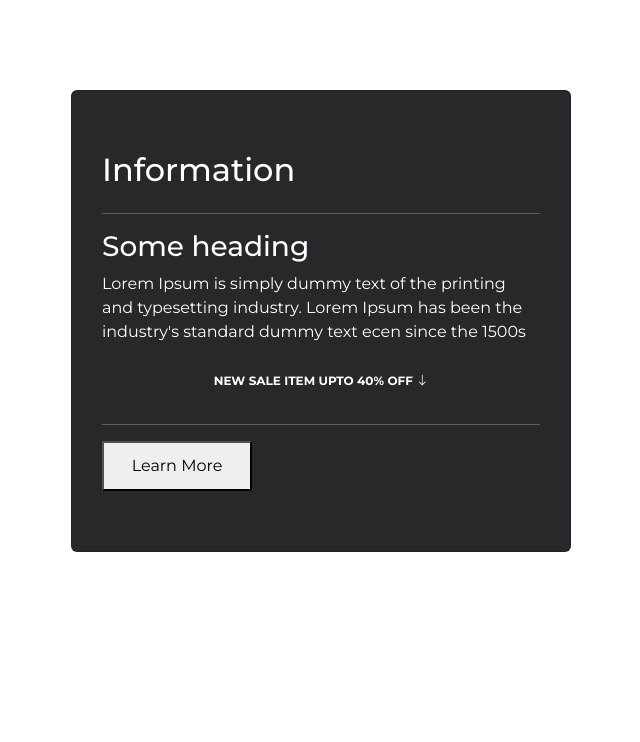
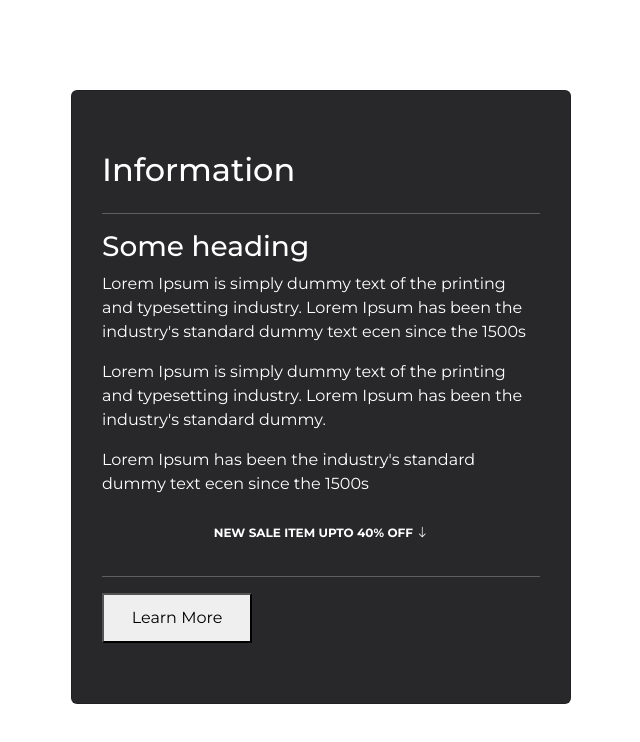
Before and after one commit to VIS-WAS/ekart, an Angular app: page / in a window 1280 px wide. Shown: the top 742 px of the page, without its empty margins (441-1081 px from the left). Built offline with nearby package versions, Linux system fonts and the light colour scheme.

Commit message:
@ContentChildren and @Contentchild on component example

```diff
--- a/src/app/z-teach/child/child.component.html
+++ b/src/app/z-teach/child/child.component.html
@@ -1,4 +1,4 @@
-<!------------// @ContentChild() example //-------------->
+<!------------// @ContentChildren() example //-------------->
 
 <div class="card">
   <h2>Information</h2>
@@ -8,4 +8,4 @@
   <button (click)="styleParagraph()">Learn More</button>
 </div>
 
-<!------------// @ContentChild() example //-------------->
+<!------------// @ContentChildren() example //-------------->
--- a/src/app/z-teach/child/child.component.ts
+++ b/src/app/z-teach/child/child.component.ts
@@ -1,4 +1,11 @@
-import { Component, ContentChild, ElementRef } from '@angular/core';
+import {
+  Component,
+  ContentChild,
+  ContentChildren,
+  ElementRef,
+  QueryList,
+} from '@angular/core';
+import { TopHeaderComponent } from 'src/app/top-header/top-header.component';
 
 @Component({
   selector: 'app-child',
@@ -6,13 +13,29 @@ import { Component, ContentChild, ElementRef } from '@angular/core';
   styleUrls: ['./child.component.css'],
 })
 export class ChildComponent {
-  //------------// @ContentChild() example //-------------//
+  //------------// @ContentChild()  on componet example //-------------//
 
-  @ContentChild('para') paragraphEl: ElementRef;
+  @ContentChild(TopHeaderComponent) topHeader: TopHeaderComponent;
+
+  //------------// @ContentChild() on componet example //-------------//
+
+  //------------// @ContentChildren() example //-------------//
+  @ContentChildren('para')
+  paraElements: QueryList<ElementRef>;
 
   styleParagraph() {
-    console.log(this.paragraphEl.nativeElement);
+    //------------// @ContentChild() on componet example //-------------//
+
+    console.log(this.topHeader);
+
+    //------------// @ContentChild() on componet example //-------------//
+
+    //------------// @ContentChildren() example //-------------//
+
+    this.paraElements.forEach((el) => {
+      console.log(el.nativeElement);
+    });
   }
 
-  //------------// @ContentChild() example //-------------//
+  //------------// @ContentChildren() example //-------------//
 }
--- a/src/app/z-teach/z-teach.component.html
+++ b/src/app/z-teach/z-teach.component.html
@@ -1,4 +1,4 @@
-<!------------// @ContentChild() example //-------------->
+<!------------// @ContentChildren() example //-------------->
 <div>
   <app-child>
     <h3>Some heading</h3>
@@ -7,7 +7,15 @@
       Lorem Ipsum has been the industry's standard dummy text ecen since the
       1500s
     </p>
+    <p #para>
+      Lorem Ipsum is simply dummy text of the printing and typesetting industry.
+      Lorem Ipsum has been the industry's standard dummy.
+    </p>
+    <p #para>
+      Lorem Ipsum has been the industry's standard dummy text ecen since the
+      1500s
+    </p>
     <top-header></top-header>
   </app-child>
 </div>
-<!------------// @ContentChild() example //-------------->
+<!------------// @ContentChildren() example //-------------->
```
